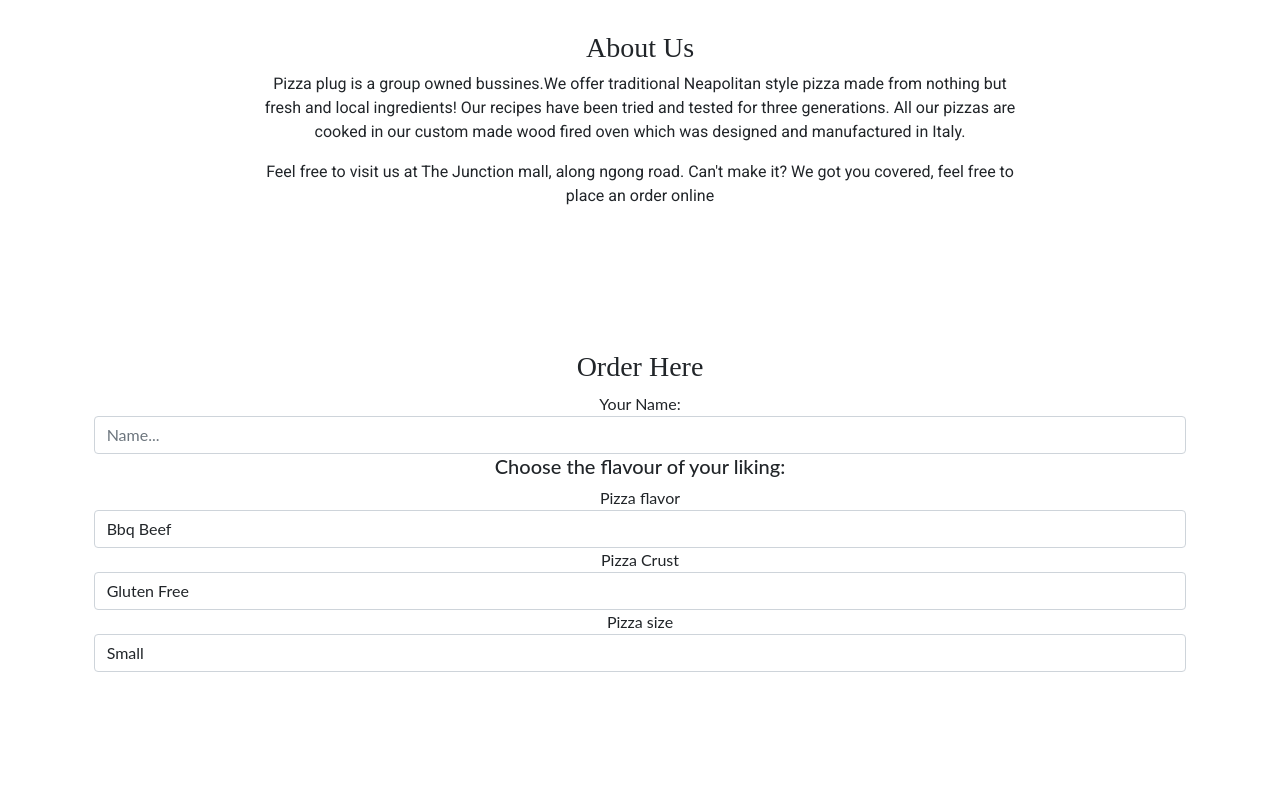
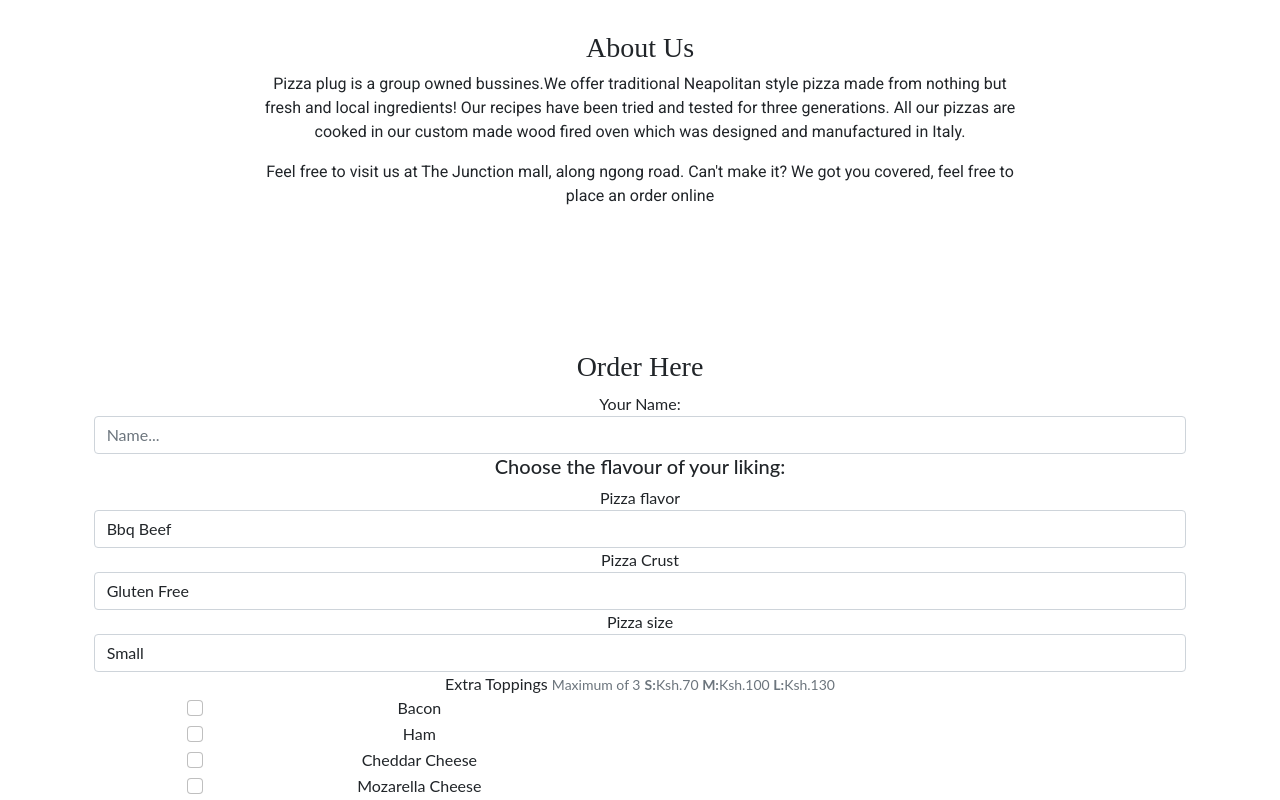
Before and after one commit to mwendaB/pizzaplug, a plain HTML site: page index.html in a window 1280 px wide. Shown: the part 747-1547 px from the top of the page. Before the commit the page ends 1419 px from the top, so only its background shows below. Drawn offline with Linux system fonts and the light colour scheme.

Commit message:
add the checkbox sections

```diff
--- a/index.html
+++ b/index.html
@@ -101,6 +101,30 @@
                                     <option>Large</option>
                                 </select>
                             </div>
+
+                            <div class="form-group">
+                                <label for="pizza-toppings">Extra Toppings</label>
+                                <small id="pizza-toppings-help" class="form-text text-muted">Maximum of 3</small>
+                                <small class="form-text text-muted"><b>S:</b>Ksh.70 <b>M:</b>Ksh.100 <b>L:</b>Ksh.130</small>
+                                <div class="row">
+                                    <div class="col-md-1"></div>
+                                    <div class="col-md-5">
+                                        <div class="form-check">
+                                            <input class="form-check-input" type="checkbox" name="toppings" value="Bacon" id="bacon">
+                                            <label class="form-check-label" for="bacon">Bacon</label>
+                                        </div>
+                                        <div class="form-check">
+                                            <input class="form-check-input" type="checkbox" name="toppings" value="Ham" id="ham">
+                                            <label class="form-check-label" for="ham">Ham</label>
+                                        </div>
+                                        <div class="form-check">
+                                            <input class="form-check-input" type="checkbox" name="toppings" value="Cheddar cheese" id="cheddar-cheese">
+                                            <label class="form-check-label" for="cheddar-cheese">Cheddar Cheese</label>
+                                        </div>
+                                        <div class="form-check">
+                                            <input class="form-check-input" type="checkbox" name="toppings" value="Mozarella cheese" id="mozarella-cheese">
+                                            <label class="form-check-label" for="mozarella-cheese">Mozarella Cheese</label>
+                                        </div>
                               </center>
 
 
```
